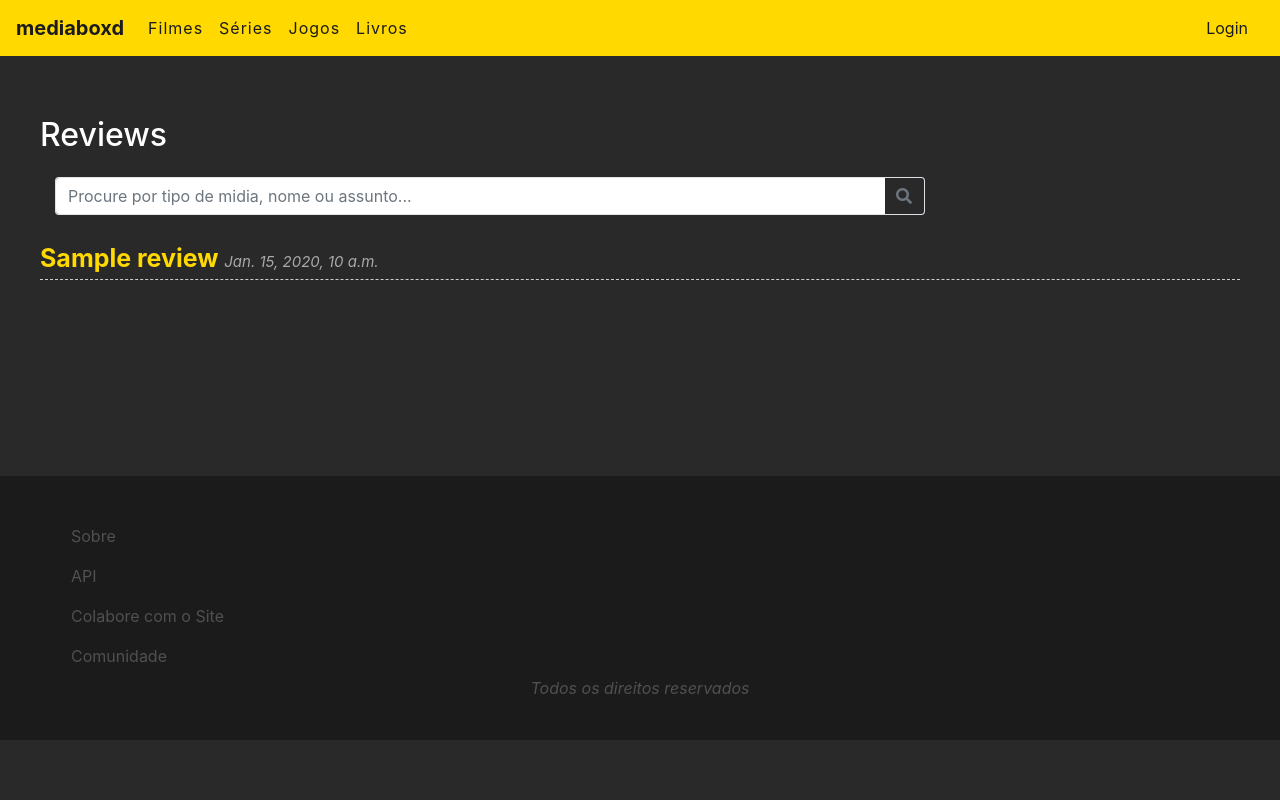
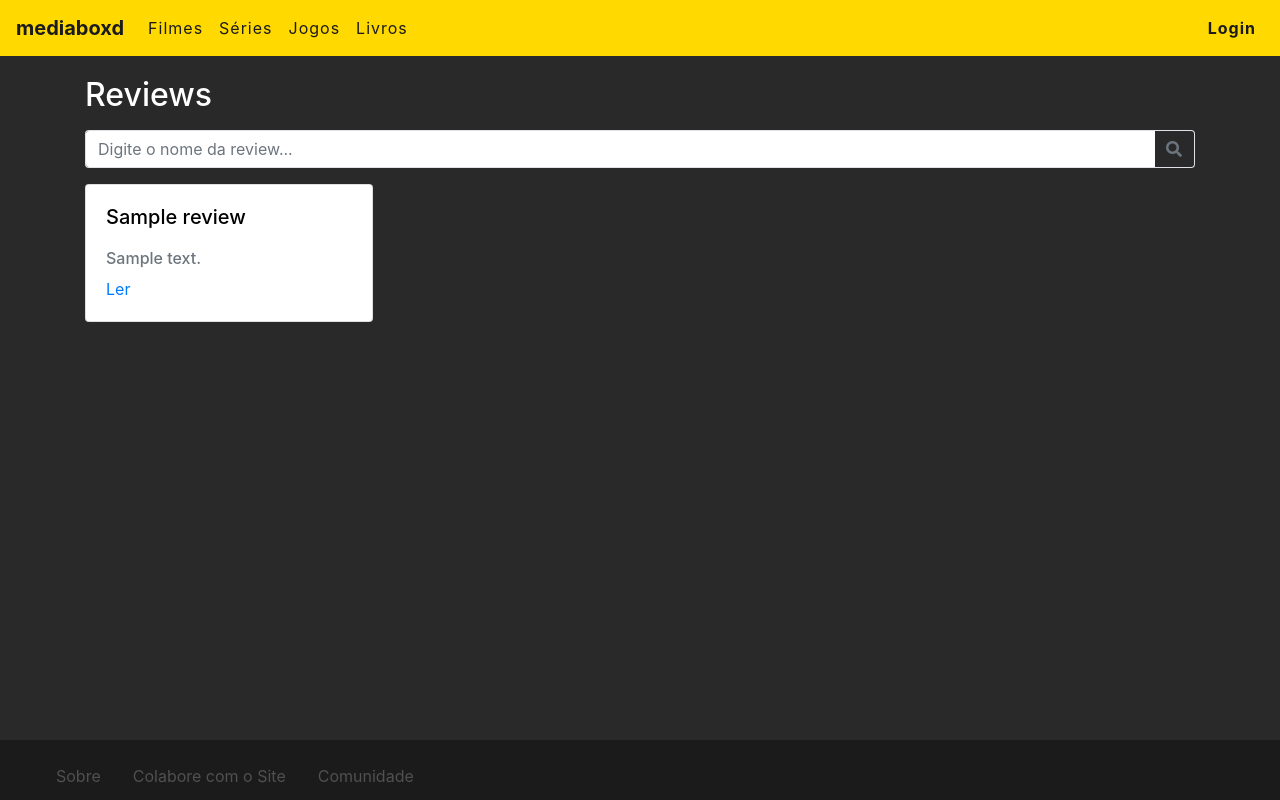
Before and after one commit to iagoscm/mediaboxd, a Django app: page /reviews/ in a window 1280 px wide. Run offline with Django 3.2, Linux system fonts and the light colour scheme; tables that the repository leaves empty hold one stand-in row (values such as "Sample post"); some libraries are stand-ins or nearby versions.

Commit message:
melhorias visuais

```diff
--- a/src/reviews/urls.py
+++ b/src/reviews/urls.py
@@ -6,8 +6,7 @@ from .views import (
     update_review,
     delete_review,
     media_autocomplete,
-    list_reviews,
-    review_autocomplete
+    list_reviews
 )
 
 urlpatterns = [
@@ -18,5 +17,4 @@ urlpatterns = [
     path("update/<int:id>/", update_review, name="update_review"),
     path("delete/<int:id>/", delete_review, name="delete_review"),
     path("media-autocomplete", media_autocomplete, name="media_autocomplete"),
-    path("review-autocomplete", review_autocomplete, name="review_autocomplete"),
 ]
--- a/src/reviews/views.py
+++ b/src/reviews/views.py
@@ -8,14 +8,23 @@ from django.http import JsonResponse
 
 def list_reviews(request):
     query = request.GET.get("q")
+    media_type = request.GET.get("media_type")
 
-    if query:
+    if query and not media_type:
         reviews = Review.objects.filter(
-            (Q(media__media_type__icontains=query)))
+            Q(title__icontains=query)
+            | Q(content__icontains=query)
+            | Q(media__name__icontains=query)
+            | Q(media__media_type__icontains=query)
+            | Q(tags__title__icontains=query)
+        )
+    elif media_type:
+        reviews = Review.objects.filter(media__media_type__icontains=media_type)
     else:
         reviews = Review.objects.all()
 
     return render(request, "reviews/list-public.html", {"reviews": reviews})
+
 
 @login_required
 def list_reviews_me(request):
@@ -72,21 +81,6 @@ def show_review(request, id):
     review = get_object_or_404(Review, pk=id)
     return render(request, "reviews/show.html", {"review": review})
 
-def review_autocomplete(request):
-    term = request.GET["term"]
-    reviews = Review.objects.filter(
-        (
-            Q(title__icontains=term) |
-            Q(content__icontains=term) |
-            Q(media__name__icontains=term) |
-            Q(media__media_type__icontains=term) |
-            Q(tags__title__icontains=term)
-        )
-    ).values("id", "title")
-    res = [{"value": review["id"], "label": review["title"]} for review in reviews]
-
-    return JsonResponse(res, safe=False)
-
 def media_autocomplete(request):
     term = request.GET["term"]
     medias = Media.objects.filter(name__icontains=term).values("id", "name")
--- a/src/static/css/styles.css
+++ b/src/static/css/styles.css
@@ -1,22 +1,28 @@
-body{
-    background-color:rgb(41, 41, 41) !important;
-    color: white !important;
+html {
+  position: relative;
+  min-height: 100%;
 }
 
-.body2{
+body {
+  background-color: rgb(41, 41, 41) !important;
+  color: white !important;
+  margin-bottom: 60px; /* Margin bottom by footer height */
+}
+
+.body2 {
   padding: 40px;
-    background-color:rgb(255, 217, 0) !important;
-    color:#1b1b1b !important;
+  background-color: rgb(255, 217, 0) !important;
+  color: #1b1b1b !important;
   font-size: 25px;
 }
 
-img{
+img {
   border-radius: 10px;
 }
 
 /* Texto */
 
-h1{
+h1 {
   color: rgb(255, 217, 0) !important;
   font-size: 70px !important;
   font-weight: bold !important;
@@ -24,16 +30,16 @@ h1{
   margin-bottom: 0px !important;
 }
 
-.subtitulo{
+.subtitulo {
   font-size: 25px !important;
   margin-bottom: 25px !important;
 }
 
-span{
+span {
   color: white;
 }
 
-p{
+p {
   margin-bottom: 0px !important;
 }
 
@@ -45,49 +51,49 @@ p{
 
 /* Hyperlink */
 
-.hyperlink{
-    color:#1b1b1b !important;
+.hyperlink {
+  color: #1b1b1b !important;
 }
-    .hyperlink:hover{
-        color:rgb(255, 255, 255) !important;
-
+.hyperlink:hover {
+  color: rgb(255, 255, 255) !important;
 }
 
-.hyperlink2{
-    color:rgb(255, 255, 255) !important;
+.hyperlink2 {
+  color: rgb(255, 255, 255) !important;
 }
-    .hyperlink2:hover{
-        color:rgb(255, 217, 0)!important;
+.hyperlink2:hover {
+  color: rgb(255, 217, 0) !important;
 }
 
-.hyperlink-footer{
+.hyperlink-footer {
   color: rgb(80, 80, 80) !important;
 }
-    .hyperlink-footer:hover{
-        color:rgb(255, 255, 255) !important;
+.hyperlink-footer:hover {
+  color: rgb(255, 255, 255) !important;
 }
 
 /* Botao */
 
-.botao{
+.botao {
   background-color: rgb(255, 217, 0) !important;
-    color:#1b1b1b !important;
+  color: #1b1b1b !important;
   border: none !important;
   font-weight: bold !important;
+  height: 100%;
 }
-    .botao:hover{
+.botao:hover {
   background-color: rgb(228, 194, 2) !important;
 }
 
 /* Navbar */
 
-.navbar  {
-    background-color:rgb(255, 217, 0) !important;
+.navbar {
+  background-color: rgb(255, 217, 0) !important;
   margin-bottom: 20px;
   width: 100%;
 }
 
-.navbar-footer  {
+.navbar-footer {
   align-content: center;
   margin-bottom: 20px;
   width: 100%;
@@ -100,11 +106,10 @@ p{
 .navbar-brand {
   font-size: 20px !important;
   font-weight: bold;
-    color:#1b1b1b !important;
+  color: #1b1b1b !important;
 }
-    .navbar-brand:hover{
-        color:rgb(255, 255, 255) !important;
-
+.navbar-brand:hover {
+  color: rgb(255, 255, 255) !important;
 }
 
 .navbar-light .navbar-nav a.nav-link {
@@ -122,14 +127,14 @@ p{
   background-color: rgb(255, 217, 0);
   cursor: pointer;
   display: inline-block;
-    color: #FFF;
+  color: #fff;
   padding: 8px;
   border-radius: 5px;
   margin-right: 25px;
 }
 
 .fas.fa-plus {
-    color: #FFF;
+  color: #fff;
   margin-right: 10px;
   margin-left: 5px;
 }
@@ -146,7 +151,6 @@ p{
 }
 
 .search-div {
-    padding: 0;
   margin-top: 15px;
   margin-bottom: 15px;
   display: inline-block;
@@ -167,7 +171,7 @@ p{
   font-size: 20px;
   height: 50px;
   padding-top: 10px;
-    border-bottom: 1px dashed #CCC;
+  border-bottom: 1px dashed #ccc;
 }
 
 .fas.fa-trash {
@@ -187,18 +191,18 @@ p{
 }
 
 /* Rodapé */
-footer{
-    padding: 40px;
-    background-color:#1b1b1b !important;
+footer {
+  position: absolute;
+  bottom: 0;
+  width: 100%;
+  height: 60px; /* Set the fixed height of the footer here */
+  background-color: #1b1b1b !important;
   border: none !important;
 }
 
 footer p {
   color: rgb(80, 80, 80) !important;
   text-align: center;
-    top: 50%;
-    position: relative;
-    margin: 0px !important;
 }
 
 /* Messages */
@@ -256,3 +260,23 @@ ul.messages li {
   clear: both;
   display: flex;
 }
+
+.container {
+  width: auto;
+  max-width: 680px;
+  padding: 0 15px;
+  margin-bottom: 80px;
+}
+
+.container .text-muted {
+  margin: 20px 0;
+}
+
+.list-footer {
+  list-style-type: none;
+}
+
+.list-footer li {
+  display: inline;
+  float: left;
+}
--- a/src/templates/base.html
+++ b/src/templates/base.html
@@ -13,7 +13,7 @@
     <link rel="stylesheet" href="//code.jquery.com/ui/1.12.1/themes/base/jquery-ui.css">
     <script src="https://code.jquery.com/jquery-1.12.4.js"></script>
     <script src="https://code.jquery.com/ui/1.12.1/jquery-ui.js"></script>
-    <!-- <script src="https://stackpath.bootstrapcdn.com/bootstrap/4.3.1/js/bootstrap.min.js"></script> -->
+    <script src="https://stackpath.bootstrapcdn.com/bootstrap/4.3.1/js/bootstrap.min.js"></script>
     <script src="https://cdnjs.cloudflare.com/ajax/libs/popper.js/1.14.7/umd/popper.min.js"
         integrity="sha384-UO2eT0CpHqdSJQ6hJty5KVphtPhzWj9WO1clHTMGa3JDZwrnQq4sF86dIHNDz0W1"
         crossorigin="anonymous"></script>
@@ -21,48 +21,65 @@
 </head>
 
 <body>
-    <div style="padding: 0px;" class="container-fluid">
     <nav class="navbar navbar-expand-lg navbar-light">
         <a class="navbar-brand" href="/">mediaboxd</a>
-            <div class="collapse navbar-collapse">
+        <div class="collapse navbar-collapse" id="navbarNavAltMarkup">
             <ul class="navbar-nav mr-auto">
-                    <a class="hyperlink nav-link" href="/reviews?q=movie">Filmes</a>
-                    <a class="hyperlink nav-link" href="/reviews?q=serie">Séries</a>
-                    <a class="hyperlink nav-link" href="/reviews?q=game">Jogos</a>
-                    <a class="hyperlink nav-link" href="/reviews?q=book">Livros</a>
+                <li class="nav-item">
+                    <a class="hyperlink nav-link" href="/reviews?media_type=movie">Filmes</a>
+                </li>
+                <li class="nav-item">
+                    <a class="hyperlink nav-link" href="/reviews?media_type=serie">Séries</a>
+                </li>
+                <li class="nav-item">
+                </li>
+                <li class="nav-item">
+                    <a class="hyperlink nav-link" href="/reviews?media_type=game">Jogos</a>
+                </li>
+                <div class="li-nav-item">
+                    <a class="hyperlink nav-link" href="/reviews?media_type=book">Livros</a>
+                </div>
             </ul>
+            <ul class="navbar-nav">
                 {% if user.is_authenticated %}
-                <div class="nav-item form-inline my-2 my-md-0">
+                <div class="nav-item form-inline my-2 my-md-0 font-weight-bold">
                     <a class="hyperlink nav-link" href="{% url 'list_reviews_me'%}"> Minhas Reviews</a>
                 </div>
-                <div class="nav-item form-inline my-2 my-md-0">
+                <div class="nav-item form-inline my-2 my-md-0 font-weight-bold">
                     <a class="hyperlink nav-link" href="{% url 'logout' %}">Logout</a>
                 </div>
                 {% else %}
-                <div class="nav-item form-inline my-2 my-md-0">
+                <div class="nav-item form-inline my-2 my-md-0 font-weight-bold">
                     <a class="hyperlink nav-link" href="{% url 'login' %}">Login</a>
                 </div>
                 {% endif %}
+            </ul>
         </div>
-            <button class="navbar-toggler" type="button" data-toggle="collapse" data-target="#navbarSupportedContent"
+        <button class="navbar-toggler" type="button" data-toggle="collapse" data-target="#navbarNavAltMarkup"
             aria-controls="navbarSupportedContent" aria-expanded="false" aria-label="Toggle navigation">
             <span class="navbar-toggler-icon"></span>
         </button>
     </nav>
+
+    <div class="container">
         {% block content %}
         {% endblock %}
     </div>
 </body>
 
 <footer>
-    <div class="container-fluid">
-        <nav>
+    <div class="text-center">
+            <ul class="list-footer">
+                <li>
                     <a class="hyperlink-footer nav-link" href="/sobre">Sobre</a>
-            <a class="hyperlink-footer nav-link" href="/api">API</a>
+                </li>
+                <li>
                     <a class="hyperlink-footer nav-link" href="/colabore">Colabore com o Site</a>
+                </li>
+                <li>
                     <a class="hyperlink-footer nav-link" href="/comunidade">Comunidade</a>
-        </nav>
-        <p><i>Todos os direitos reservados</i></p>
+                </li>
+            </ul>
         </div>
 </footer>
 
--- a/src/templates/reviews/form-create.html
+++ b/src/templates/reviews/form-create.html
@@ -3,7 +3,7 @@
 {% block content %}
 
 <div style="color: rgb(41, 41, 41);" class="row">
-    <div class="col-md-4 offset-md-4">
+    <div class="col-md-12 offset-md-12">
         <div class="card auth-card">
             <div class="card-body">
                 <h4 class="card-title text-center">
--- a/src/templates/reviews/form-update.html
+++ b/src/templates/reviews/form-update.html
@@ -3,7 +3,7 @@
 {% block content %}
 
 <div style="color: rgb(41, 41, 41);" class="row">
-    <div class="col-md-4 offset-md-4">
+    <div class="col-md-12 offset-md-12">
         <div class="card auth-card">
             <div class="card-body">
                 <h4 class="card-title text-center">
--- a/src/templates/reviews/list-public.html
+++ b/src/templates/reviews/list-public.html
@@ -1,62 +1,32 @@
 {% extends 'base.html' %} {% block content %}
 
-<div style="height: 400px; padding: 40px">
+<div>
   <h2>Reviews</h2>
-  <div class="col-9 search-div">
+  <div class="row my-3">
+    <div class="col-12">
       <form action="{% url 'list_reviews' %}" method="get">
         <div class="input-group">
-        <input
-          name="q"
-          class="form-control py-2 border-right-0 border"
-          type="search"
-          placeholder="Procure por tipo de midia, nome ou assunto..."
-          id="review-search"
-        />
+          <input name="q" class="form-control py-2 border-right-0 border" type="search"
+            placeholder="Digite o nome da review..." id="example-search-input" />
+          <!-- <button class="btn btn-outline-secondary" >Search</button> -->
           <span class="input-group-append">
-          <button
-            class="btn btn-outline-secondary border-left-0 border"
-            type="submit"
-          >
+            <button class="btn btn-outline-secondary border-left-0 border" type="submit">
               <i class="fa fa-search"></i>
               </a>
           </span>
         </div>
       </form>
     </div>
-  <ul class="review-list">
+  </div>
     {% for review in reviews %}
-    <li class="review-item">
-        <a class="hyperlink2" href="{{review.id}}">
-          <span
-            style="color: rgb(255, 217, 0); font-size: 25px; font-weight: bold"
-            >{{ review.title }}</span
-          >
-          <i style="color: darkgrey; font-size: 15px"
-            >{{review.created_at}}</i
-          ></a
-        >
-    </li>
+    <div class="card" style="width: 18rem; color:black">
+      <div class="card-body">
+        <h5 class="card-title">{{review.title}}</h5>
+        <h6 class="card-subtitle mb-2 text-muted">{{review.content|truncatechars:40}}</h6>
+        <p class="card-text"></p>
+        <a href="{{review.id}}" class="card-link">Ler</a>
+      </div>
+    </div>
     {% endfor %}
-  </ul>
 </div>
-
-<script>
-    $(function () {
-        $("#review-search").autocomplete({
-            source: '{% url "review_autocomplete" %}',
-            minLength: 2,
-            select: function (event, ui) {
-                $('#media').val(ui.item.label);
-                $('#media-id').val(ui.item.value);
-                return false;
-            },
-            focus: function (event, ui) {
-                $('#media').val(ui.item.label);
-                $('#media-id').val(ui.item.value);
-                return false;
-            }
-        });
-    });
-</script>
-
 {% endblock %}
--- a/src/templates/reviews/show.html
+++ b/src/templates/reviews/show.html
@@ -1,7 +1,7 @@
 {% extends 'base.html' %}
 {% block content %}
 
-<div style="height: 400px;" class="offset-1 col-10 list-div">
+<div class="offset-1 col-10 list-div">
     <h1>{{review.title}}</h1>
     <br>
     <h4 style="color: rgb(255, 217, 0);">Conteúdo</h4>
```
Also changed, not shown: src/templates/reviews/list-me.html (+18 -31 lines). Lines whose indentation alone changed are shown as unchanged.
